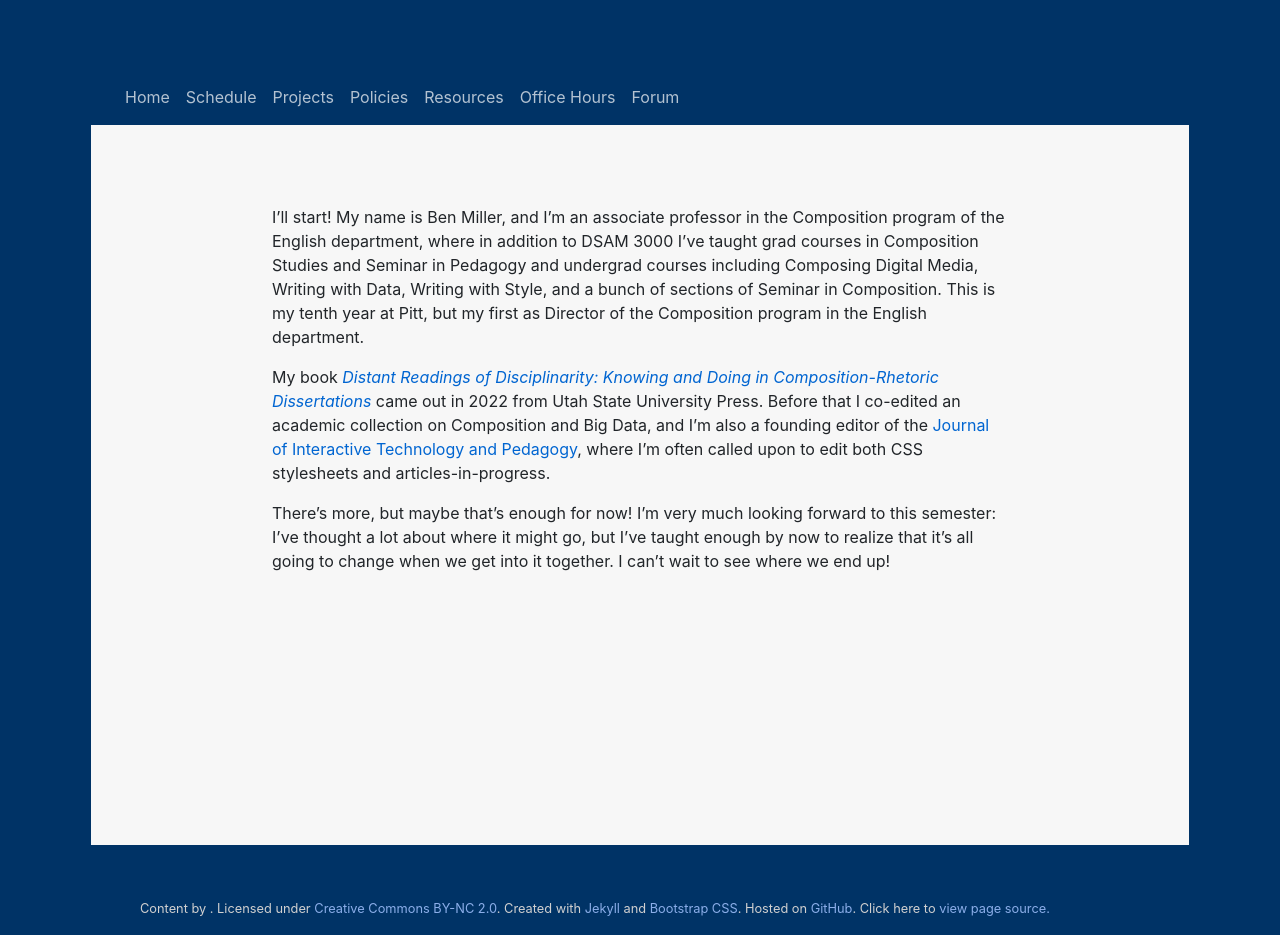
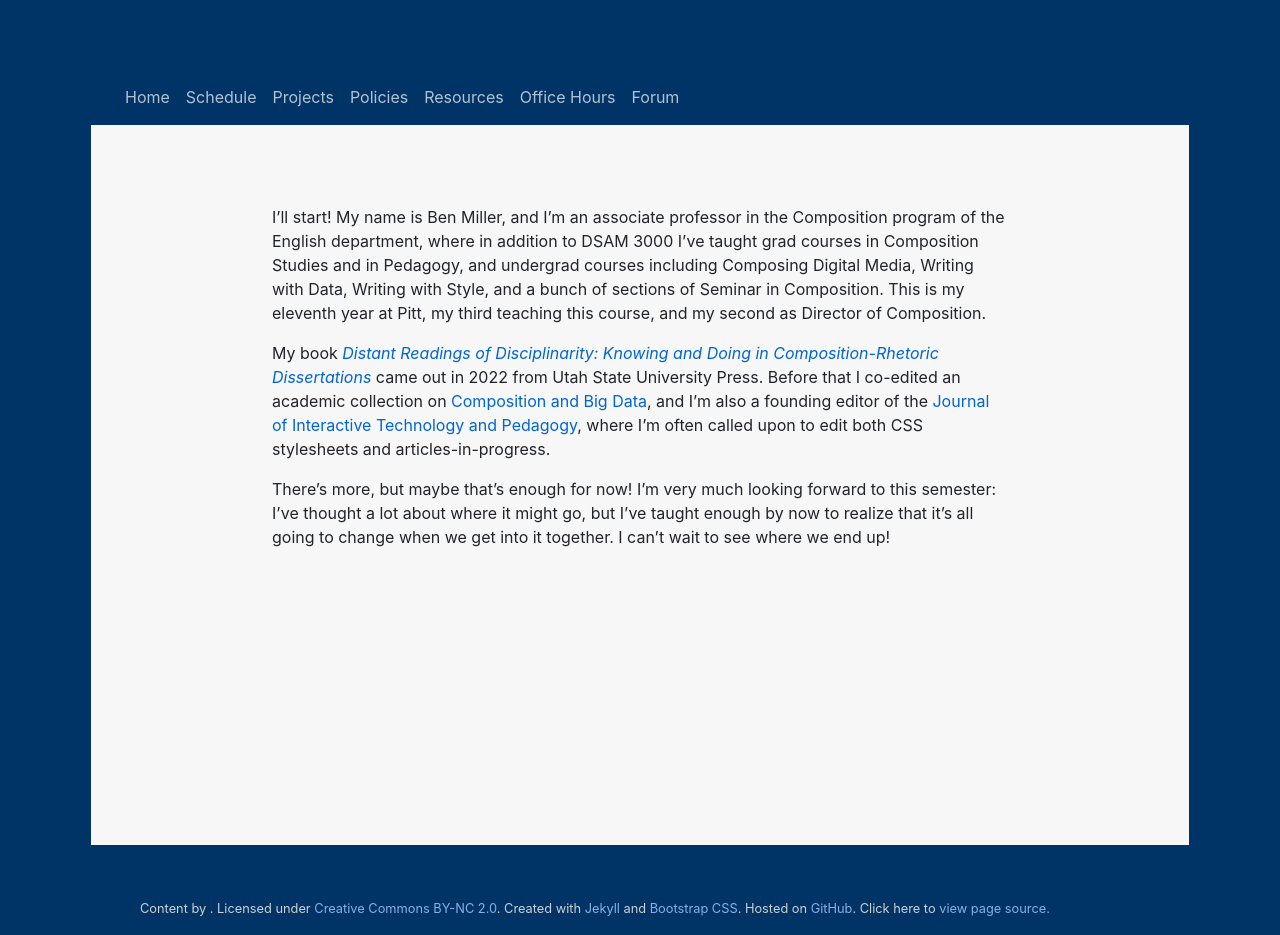
Before and after one commit to benmiller314/dsam2025fall, a Jekyll site: the page built from assets/ben-bio-for-issue-queue.md, in a window 1280 px wide. Built offline with Jekyll 4.4.1, drawn with Linux system fonts in a browser that asks for light colours; our own code applies the rules of GitHub Pages for plain Markdown files.

Commit message:
minor tweaks to bio

```diff
--- a/assets/ben-bio-for-issue-queue.md
+++ b/assets/ben-bio-for-issue-queue.md
@@ -1,6 +1,6 @@
-I'll start! My name is Ben Miller, and I'm an associate professor in the Composition program of the English department, where in addition to DSAM 3000 I've taught grad courses in Composition Studies and Seminar in Pedagogy and undergrad courses including Composing Digital Media, Writing with Data, Writing with Style, and a bunch of sections of Seminar in Composition. This is my tenth year at Pitt, but my first as Director of the Composition program in the English department.
+I'll start! My name is Ben Miller, and I'm an associate professor in the Composition program of the English department, where in addition to DSAM 3000 I've taught grad courses in Composition Studies and in Pedagogy, and undergrad courses including Composing Digital Media, Writing with Data, Writing with Style, and a bunch of sections of Seminar in Composition. This is my eleventh year at Pitt, my third teaching this course, and my second as Director of Composition.
 
-My book *[Distant Readings of Disciplinarity: Knowing and Doing in Composition-Rhetoric Dissertations](https://upcolorado.com/utah-state-university-press/item/6234-distant-readings-of-disciplinarity)* came out in 2022 from Utah State University Press. Before that I co-edited an academic collection on Composition and Big Data, and I'm also a founding editor of the [Journal of Interactive Technology and Pedagogy](http://jitpedagogy.org), where I'm often called upon to edit both CSS stylesheets and articles-in-progress.
+My book *[Distant Readings of Disciplinarity: Knowing and Doing in Composition-Rhetoric Dissertations](https://upcolorado.com/utah-state-university-press/item/6234-distant-readings-of-disciplinarity)* came out in 2022 from Utah State University Press. Before that I co-edited an academic collection on [Composition and Big Data](https://upittpress.org/books/9780822946748/), and I'm also a founding editor of the [Journal of Interactive Technology and Pedagogy](http://jitpedagogy.org), where I'm often called upon to edit both CSS stylesheets and articles-in-progress.
 
 There's more, but maybe that's enough for now! I'm very much looking forward to this semester: I've thought a lot about where it might go, but I've taught enough by now to realize that it's all going to change when we get into it together. I can't wait to see where we end up!
 
```
